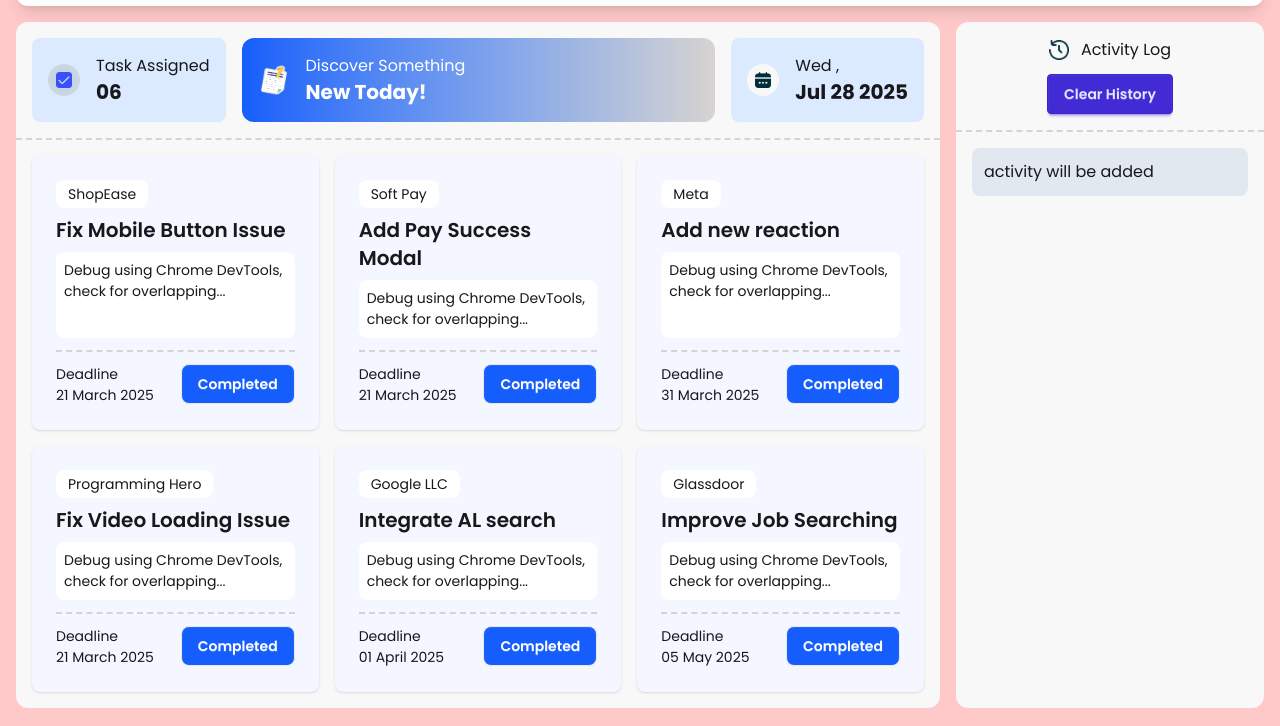
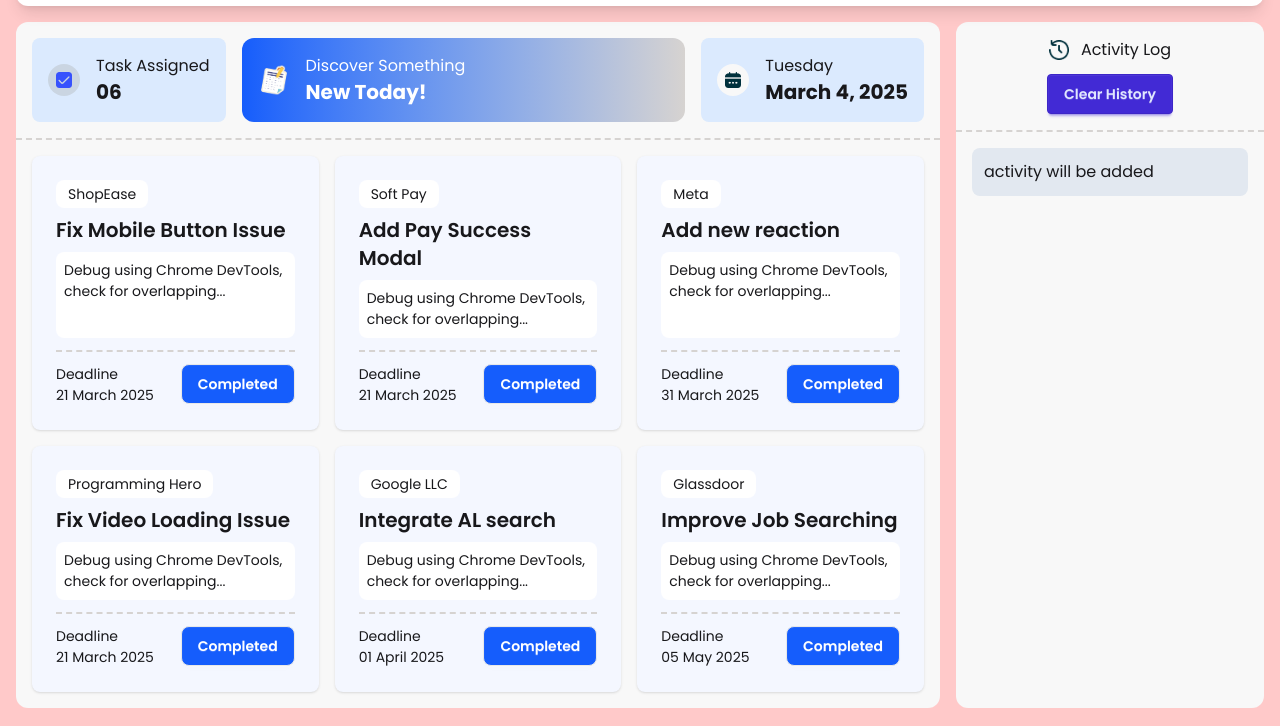
Before and after one commit to Sarwar08/A5-Dev-Board, a plain HTML site: page index.html in a window 1280 px wide. Shown: the part 74-800 px from the top of the page. Drawn offline with nearby package versions, Linux system fonts and the light colour scheme.

Commit message:
date added

```diff
--- a/index.html
+++ b/index.html
@@ -77,8 +77,8 @@
                             <img class="w-4" src="./assets/calender.png" alt="">
                         </div>
                         <div class="ml-4">
-                            <p>Wed , </p>
-                            <p class="font-bold text-xl">Jul 28 2025</p>
+                            <p id="current-weekday">Wed , </p>
+                            <p id="current-date" class="font-bold text-xl">Jul 28 2025</p>
                         </div>
                     </div>
                 </div>
@@ -239,6 +239,7 @@
     <script src="./scripts/btnCardCompleted.js"></script>
     <script src="./scripts/themeBtn.js"></script>
     <script src="./scripts/btnDiscoverNew.js"></script>
+    <script src="./scripts/getDate.js"></script>
 </body>
 
 </html>
--- /dev/null
+++ b/scripts/getDate.js
@@ -0,0 +1,19 @@
+
+const currentWeekday = document.getElementById('current-weekday');
+const days = ["Sunday", "Monday", "Tuesday", "Wednesday", "Thursday", "Friday", "Saturday"];
+const today = new Date().getDay();
+console.log(today);
+
+console.log(days[today]); // Output: Current day (e.g., "Tuesday")
+// days[today]; // Output: Current day (e.g., "Tuesday")
+
+currentWeekday.innerText=days[today];
+
+
+//
+const options = { year: 'numeric', month: 'long', day: 'numeric' };
+const today1 = new Date().toLocaleDateString('en-US', options);
+console.log(today1); // Output: "March 5, 2025" (or the current date)
+
+const currentDate = document.getElementById('current-date');
+currentDate.innerText = today1;
```
